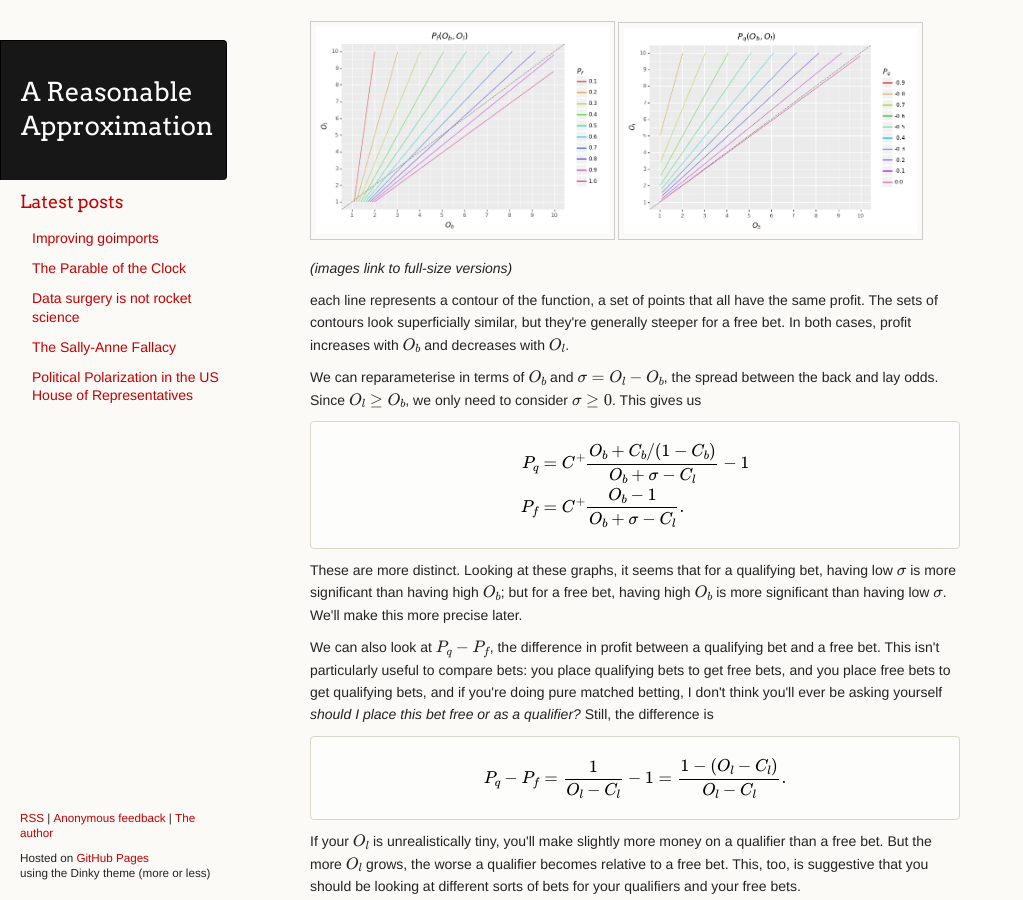
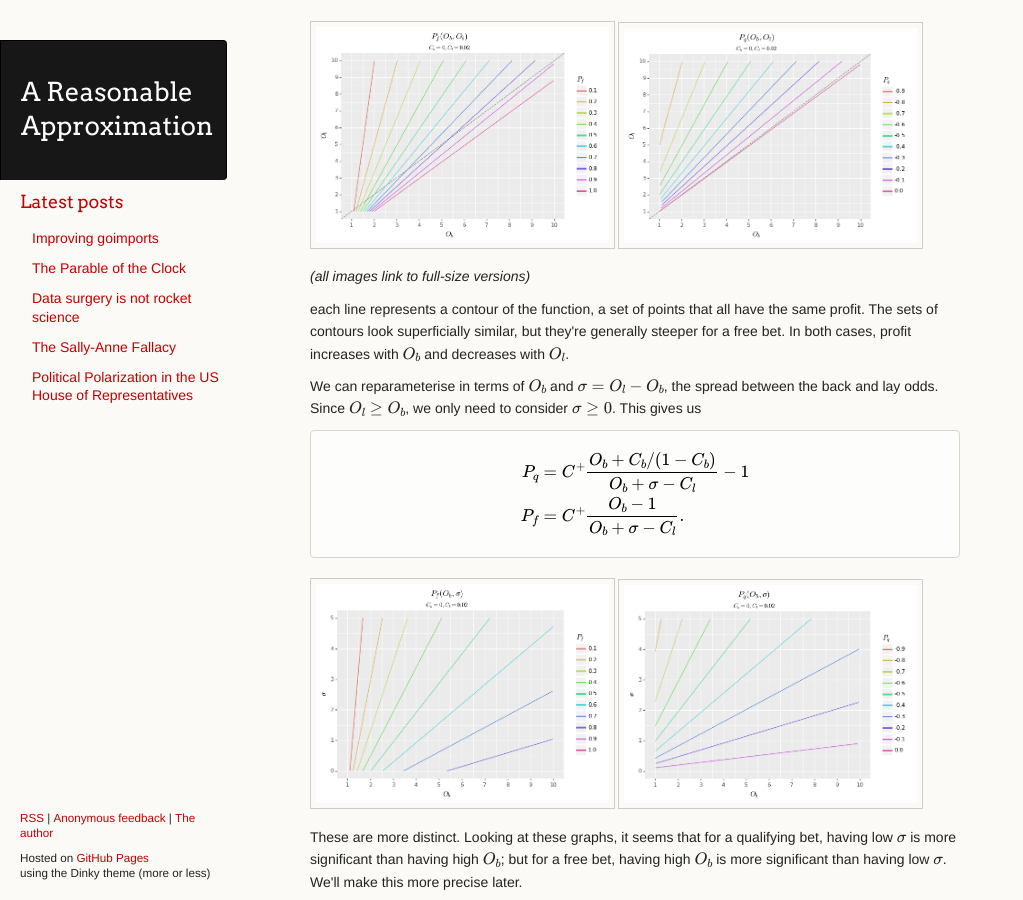
Before and after one commit to ChickenProp/chickenprop.github.com, a Jekyll site: the page built from drafts/matched-betting.md, in a window 1280 px wide and 900 px high, scrolled down 3297 px. Shown: the whole window, without its empty margins (0-1023 px from the left). Built offline with Jekyll 4.4.1, drawn with Linux system fonts in a browser that asks for light colours; nearby versions of some CDN libraries; formulas are drawn with MathJax 3; comment, search, counter and statistics services are not loaded.

Commit message:
Editing.

```diff
--- a/drafts/matched-betting.md
+++ b/drafts/matched-betting.md
@@ -98,7 +98,7 @@
 <a href="/images/matched-betting/Pf_Ob_Ol.png"><img src="/images/matched-betting/Pf_Ob_Ol.png" alt="(Graph of P_f(O_b, O_l))" style="width: 45%"></a>
 <a href="/images/matched-betting/Pq_Ob_Ol.png"><img src="/images/matched-betting/Pq_Ob_Ol.png" alt="(Graph of P_q(O_b, O_l))" style="width: 45%"></a>
 
-*(images link to full-size versions)*
+*(all images link to full-size versions)*
 
 each line represents a contour of the function, a set of points that all have the same profit. The sets of contours look superficially similar, but they're generally steeper for a free bet. In both cases, profit increases with $O_b$ and decreases with $O_l$.
 
@@ -108,6 +108,9 @@
         P_q &= C^+ { O_b + C_b/(1 - C_b) \over O_b + σ - C_l } - 1  \\
         P_f &= C^+ { O_b - 1 \over O_b + σ - C_l }.
     \end{align*} $$
+
+<a href="/images/matched-betting/Pf_Ob_σ.png"><img src="/images/matched-betting/Pf_Ob_σ.png" alt="(Graph of P_f(O_b, σ))" style="width: 45%"></a>
+<a href="/images/matched-betting/Pq_Ob_σ.png"><img src="/images/matched-betting/Pq_Ob_σ.png" alt="(Graph of P_q(O_b, σ))" style="width: 45%"></a>
 
 These are more distinct. Looking at these graphs, it seems that for a qualifying bet, having low $σ$ is more significant than having high $O_b$; but for a free bet, having high $O_b$ is more significant than having low $σ$. We'll make this more precise later.
 
```
Also changed, not shown: images/matched-betting/Opr_Ob_Ol.png, images/matched-betting/Opr_Ob_σ.png, images/matched-betting/Pf_Ob_Ol.png, images/matched-betting/Pf_Ob_σ.png, images/matched-betting/Pf_Opr.png, images/matched-betting/Pq_Ob_Ol.png, images/matched-betting/Pq_Ob_σ.png, 1 other file.
